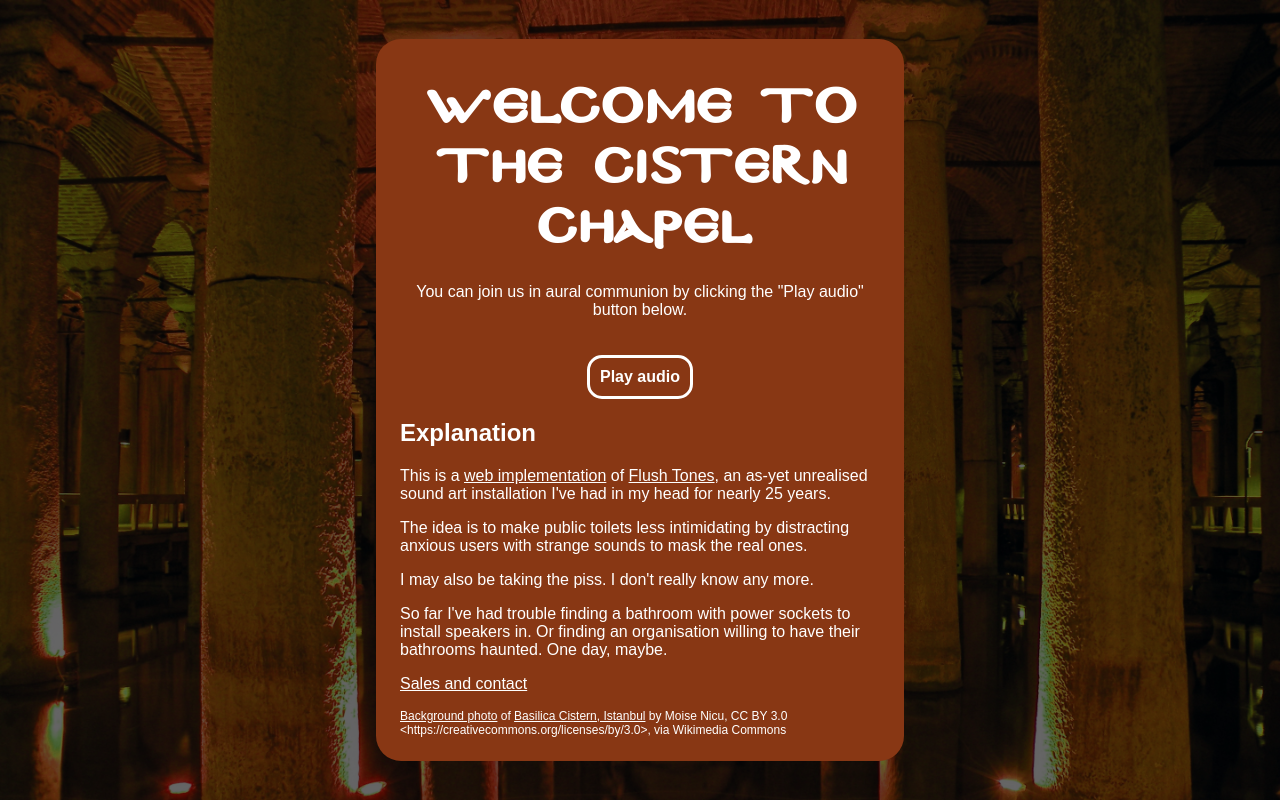
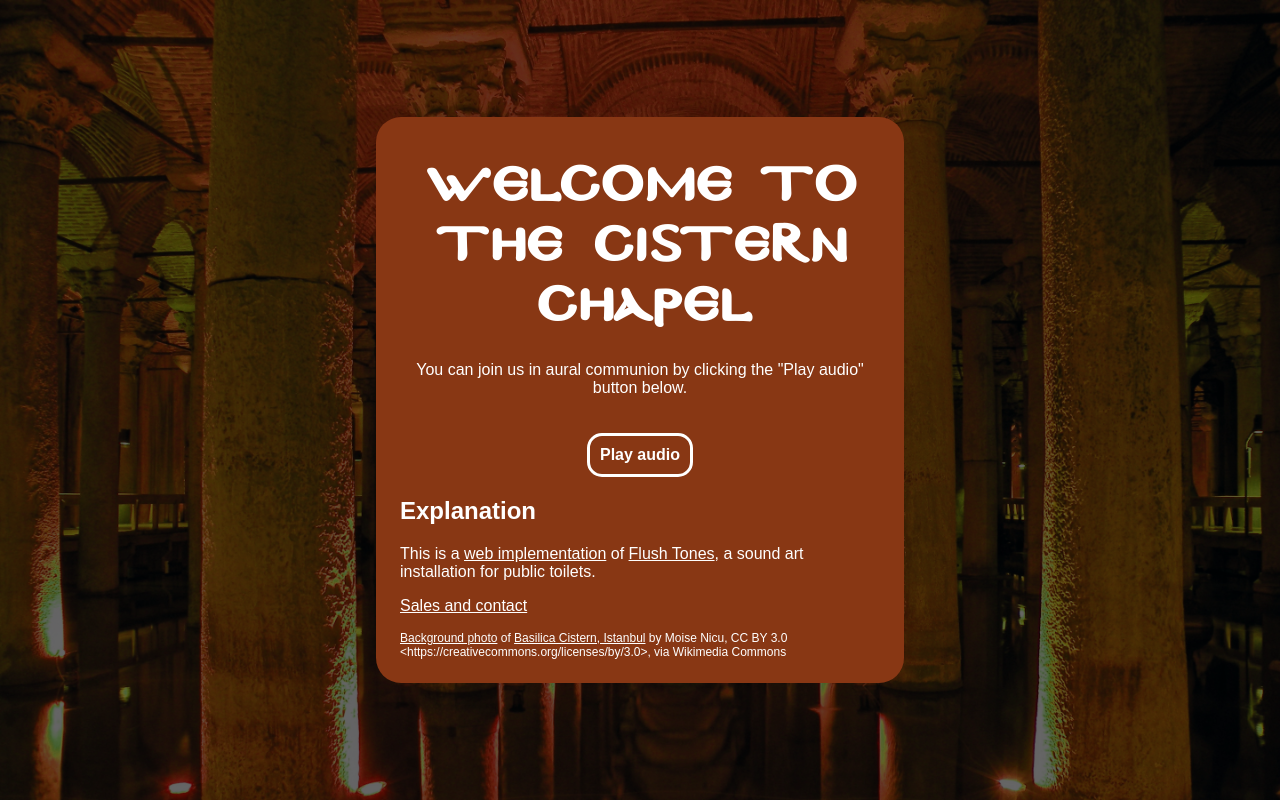
Before and after one commit to concrete-mixer/cistern-chapel, a React app: page / in a window 1280 px wide. Built offline with nearby package versions, Linux system fonts and the light colour scheme; the HTML template or start-up script is replaced by a standard one.

Commit message:
Cut back on web page verbiable

```diff
--- a/src/App.tsx
+++ b/src/App.tsx
@@ -38,17 +38,8 @@ const App: React.FC = (): React.ReactElement => {
                         <h2>Explanation</h2>
                         <p>
                             This is a <a href="https://github.com/concrete-mixer/cistern-chapel">web implementation</a>{" "}
-                            of <a href="https://github.com/concrete-mixer/flush-tones">Flush Tones</a>, an as-yet
-                            unrealised sound art installation I&apos;ve had in my head for nearly 25 years.
-                        </p>
-                        <p>
-                            The idea is to make public toilets less intimidating by distracting anxious users with
-                            strange sounds to mask the real ones.
-                        </p>
-                        <p>I may also be taking the piss. I don&apos;t really know any more.</p>
-                        <p>
-                            So far I&apos;ve had trouble finding a bathroom with power sockets to install speakers in.
-                            Or finding an organisation willing to have their bathrooms haunted. One day, maybe.
+                            of <a href="https://github.com/concrete-mixer/flush-tones">Flush Tones</a>, a sound art
+                            installation for public toilets.
                         </p>
                         <p>
                             <a href="mailto:concretemixer.audio@gmail.com">Sales and contact</a>
```
